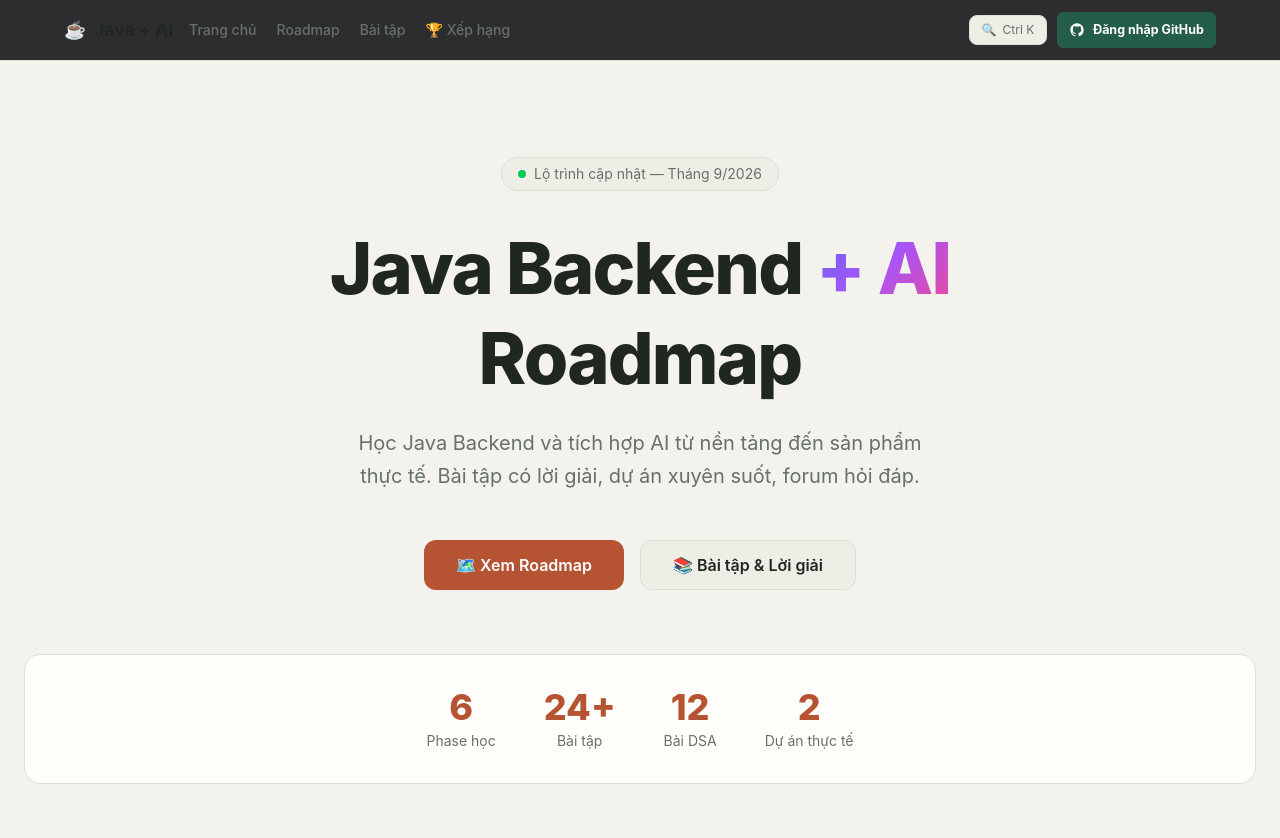
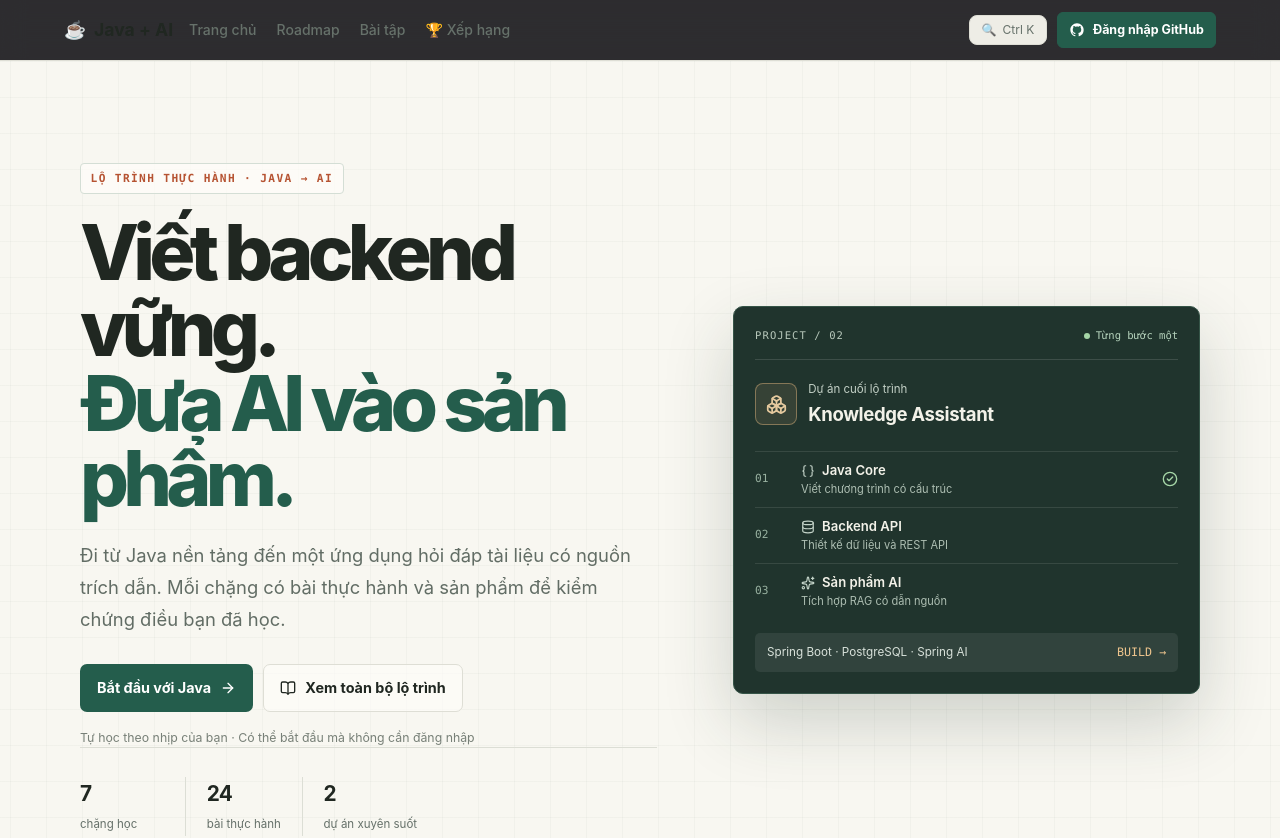
Before and after one commit to VanDung279206/JavaBackend_AI_RoadMap, a Next.js app in the folder website/: page /JavaBackend_AI_RoadMap/ in a window 1280 px wide. Shown: the top 838 px of the page. Built offline with nearby package versions, Linux system fonts and the light colour scheme; no server answers.

Commit message:
update trang hero

```diff
--- a/website/src/components/Hero.tsx
+++ b/website/src/components/Hero.tsx
@@ -1,60 +1,79 @@
-"use client";
 import Link from "next/link";
+import { ArrowRight, BookOpen, Boxes, Braces, CircleCheck, Database, Sparkles } from "lucide-react";
+
+const milestones = [
+  { title: "Java Core", note: "Viết chương trình có cấu trúc", icon: Braces },
+  { title: "Backend API", note: "Thiết kế dữ liệu và REST API", icon: Database },
+  { title: "Sản phẩm AI", note: "Tích hợp RAG có dẫn nguồn", icon: Sparkles },
+];
 
 export default function Hero() {
   return (
-    <section className="max-w-screen-xl mx-auto px-6 pt-24 pb-16 text-center">
-      {/* Badge */}
-      <div className="inline-flex items-center gap-2 px-4 py-1.5 rounded-full border border-[var(--border)] bg-[var(--muted)] text-sm text-[var(--muted-foreground)] mb-8">
-        <span className="w-2 h-2 rounded-full bg-green-500 inline-block" />
-        Lộ trình cập nhật — Tháng 9/2026
-      </div>
+    <section className="hero-section">
+      <div className="hero-inner layout-container">
+        <div className="hero-copy">
+          <span className="eyebrow">LỘ TRÌNH THỰC HÀNH · JAVA → AI</span>
+          <h1 className="hero-title">
+            Viết backend vững.
+            <br />
+            <span>Đưa AI vào sản phẩm.</span>
+          </h1>
+          <p className="hero-description">
+            Đi từ Java nền tảng đến một ứng dụng hỏi đáp tài liệu có nguồn trích dẫn.
+            Mỗi chặng có bài thực hành và sản phẩm để kiểm chứng điều bạn đã học.
+          </p>
+          <div className="hero-actions">
+            <Link href="/docs/01_Java" className="button-primary">
+              Bắt đầu với Java <ArrowRight size={16} aria-hidden="true" />
+            </Link>
+            <Link href="/roadmap" className="button-secondary">
+              <BookOpen size={16} aria-hidden="true" /> Xem toàn bộ lộ trình
+            </Link>
+          </div>
+          <p className="hero-footnote">Tự học theo nhịp của bạn · Có thể bắt đầu mà không cần đăng nhập</p>
 
-      {/* Heading */}
-      <h1 className="text-5xl md:text-7xl font-extrabold leading-tight tracking-tight mb-6">
-        Java Backend{" "}
-        <span className="bg-[linear-gradient(135deg,#6366f1,#a855f7,#ec4899)] bg-clip-text text-transparent">
-          + AI
-        </span>
-        <br />
-        Roadmap
-      </h1>
+          <div className="hero-stats" aria-label="Quy mô lộ trình">
+            <div className="hero-stat"><strong>7</strong><span>chặng học</span></div>
+            <div className="hero-stat"><strong>24</strong><span>bài thực hành</span></div>
+            <div className="hero-stat"><strong>2</strong><span>dự án xuyên suốt</span></div>
+          </div>
+        </div>
 
-      {/* Subheading */}
-      <p className="text-xl text-[var(--muted-foreground)] max-w-xl mx-auto mb-12 leading-relaxed">
-        Học Java Backend và tích hợp AI từ nền tảng đến sản phẩm thực tế.
-        Bài tập có lời giải, dự án xuyên suốt, forum hỏi đáp.
-      </p>
-
-      {/* CTA Buttons */}
-      <div className="flex gap-4 justify-center flex-wrap">
-        <Link
-          href="/roadmap"
-          className="inline-flex items-center gap-2 px-8 py-3 rounded-xl bg-[var(--accent)] font-semibold text-base text-white no-underline transition-opacity hover:opacity-85"
-        >
-          🗺️ Xem Roadmap
-        </Link>
-        <Link
-          href="/docs"
-          className="inline-flex items-center gap-2 px-8 py-3 rounded-xl border border-[var(--border)] bg-[var(--muted)] text-[var(--foreground)] font-semibold text-base no-underline transition-colors hover:border-[var(--accent)]"
-        >
-          📚 Bài tập &amp; Lời giải
-        </Link>
-      </div>
-
-      {/* Stats row */}
-      <div className="flex justify-center gap-12 flex-wrap mt-16 p-8 rounded-2xl border border-[var(--border)] bg-[var(--card)]">
-        {[
-          { value: "6", label: "Phase học" },
-          { value: "24+", label: "Bài tập" },
-          { value: "12", label: "Bài DSA" },
-          { value: "2", label: "Dự án thực tế" },
-        ].map((s) => (
-          <div key={s.label} className="text-center">
-            <div className="text-4xl font-extrabold text-[var(--accent)]">{s.value}</div>
-            <div className="text-sm text-[var(--muted-foreground)] mt-1">{s.label}</div>
+        <aside className="hero-artifact" aria-label="Bản xem trước dự án Knowledge Assistant">
+          <div className="artifact-topline">
+            <span>PROJECT / 02</span>
+            <span className="artifact-status">Từng bước một</span>
           </div>
-        ))}
+          <div className="artifact-project-title">
+            <div className="artifact-project-icon"><Boxes size={21} aria-hidden="true" /></div>
+            <div>
+              <p>Dự án cuối lộ trình</p>
+              <h2>Knowledge Assistant</h2>
+            </div>
+          </div>
+          <div className="artifact-steps">
+            {milestones.map((step, index) => {
+              const Icon = step.icon;
+              return (
+                <div className="artifact-step" key={step.title}>
+                  <span className="artifact-step-number">0{index + 1}</span>
+                  <div>
+                    <div style={{ display: "flex", alignItems: "center", gap: 7 }}>
+                      <Icon size={14} color="#c4d4c9" aria-hidden="true" />
+                      <strong>{step.title}</strong>
+                    </div>
+                    <small style={{ display: "block" }}>{step.note}</small>
+                  </div>
+                  {index === 0 && <CircleCheck size={16} color="#a5d6a7" aria-label="Bước đầu tiên" />}
+                </div>
+              );
+            })}
+          </div>
+          <div className="artifact-footer">
+            <span>Spring Boot · PostgreSQL · Spring AI</span>
+            <span>BUILD →</span>
+          </div>
+        </aside>
       </div>
     </section>
   );
```
